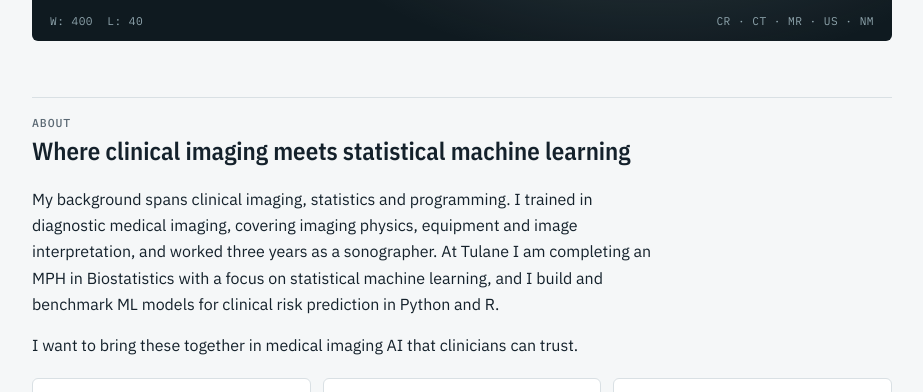
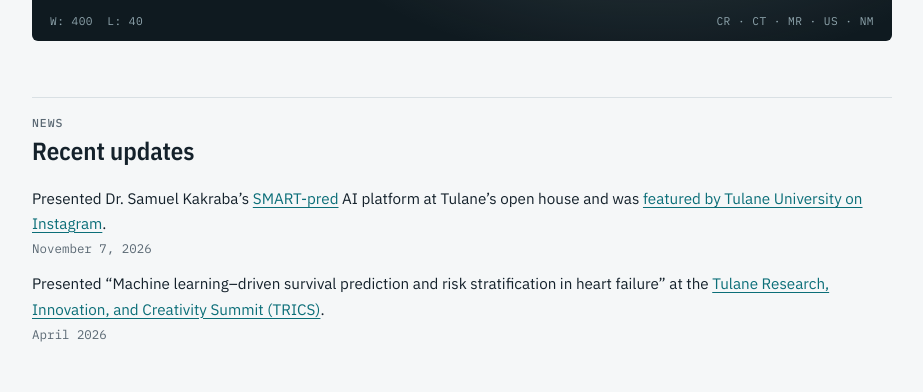
Before and after one commit to samueldibabu/samueldibabu.github.io, a plain HTML site: page index.html in a window 1280 px wide. Shown: the part 340-732 px from the top of the page, without its empty margins (178-1101 px from the left). Drawn offline with nearby package versions, Linux system fonts and the light colour scheme.

Commit message:
Add files via upload

```diff
--- a/index.html
+++ b/index.html
@@ -137,6 +137,14 @@ footer{font:400 .75rem/1.5 var(--mono);color:var(--muted);border-top:1px solid v
     </div>
   </header>
 
+  <section id="news" aria-labelledby="news-h">
+    <div class="sec-head"><span class="label">News</span><h2 id="news-h">Recent updates</h2></div>
+    <ul class="pubs">
+      <li><span>Presented Dr. Samuel Kakraba&rsquo;s <a href="https://datainstitute.tulane.edu/smart-pred-platform" target="_blank" rel="noopener">SMART-pred</a> AI platform at Tulane&rsquo;s open house and was <a href="https://www.instagram.com/p/DfiMchKGRmr/" target="_blank" rel="noopener">featured by Tulane University on Instagram</a>.</span><span class="venue">November 7, 2026</span></li>
+      <li><span>Presented &ldquo;Machine learning&ndash;driven survival prediction and risk stratification in heart failure&rdquo; at the <a href="https://event.fourwaves.com/trics2026/participants/afe5e1c6-31f5-49f0-bf1b-b5cb0b94b709" target="_blank" rel="noopener">Tulane Research, Innovation, and Creativity Summit (TRICS)</a>.</span><span class="venue">April 2026</span></li>
+    </ul>
+  </section>
+
   <section id="about" aria-labelledby="about-h">
     <div class="sec-head"><span class="label">About</span><h2 id="about-h">Where clinical imaging meets statistical machine learning</h2></div>
     <div class="prose">
@@ -215,7 +223,8 @@ footer{font:400 .75rem/1.5 var(--mono);color:var(--muted);border-top:1px solid v
     <ul class="pubs">
       <li><span>Chaudhry F, Agyemang E, Yemeh D, Akter E, <b>Assefa S</b>, et al., Kakraba S. Explainable machine learning for heart failure mortality prediction: comparative modeling, leakage-aware validation, and independent cardiovascular benchmarking.</span><span class="venue">Under review · MedComm</span></li>
       <li><span>Kakraba S, Adjei-Kakraba EE, Williams DA, <b>Assefa SD</b>. Referees, not passengers: rethinking high school science for the age of AI co-scientists.</span><span class="venue">Under review · Springer Nature</span></li>
-      <li><span>Machine learning–driven survival prediction and risk stratification in heart failure.</span><span class="venue">Presentation · Tulane Research, Innovation, and Creativity Summit (TRICS), April 2026</span></li>
+      <li><span><a href="https://event.fourwaves.com/trics2026/participants/afe5e1c6-31f5-49f0-bf1b-b5cb0b94b709" target="_blank" rel="noopener">Machine learning–driven survival prediction and risk stratification in heart failure.</a></span><span class="venue">Presentation · Tulane Research, Innovation, and Creativity Summit (TRICS), April 2026</span></li>
+      <li><span>SMART-pred: an AI-driven platform for health risk prediction (Kakraba S).</span><span class="venue">Presentation · Tulane open house, November 2026</span></li>
       <li><span>Socioeconomic and rurality effects on mortality for early-onset colorectal cancer: a SEER population-based analysis.</span><span class="venue">2nd place · SEER Hackathon, Tulane Data Analytics and Science Hub, October 2025</span></li>
     </ul>
   </section>
```
